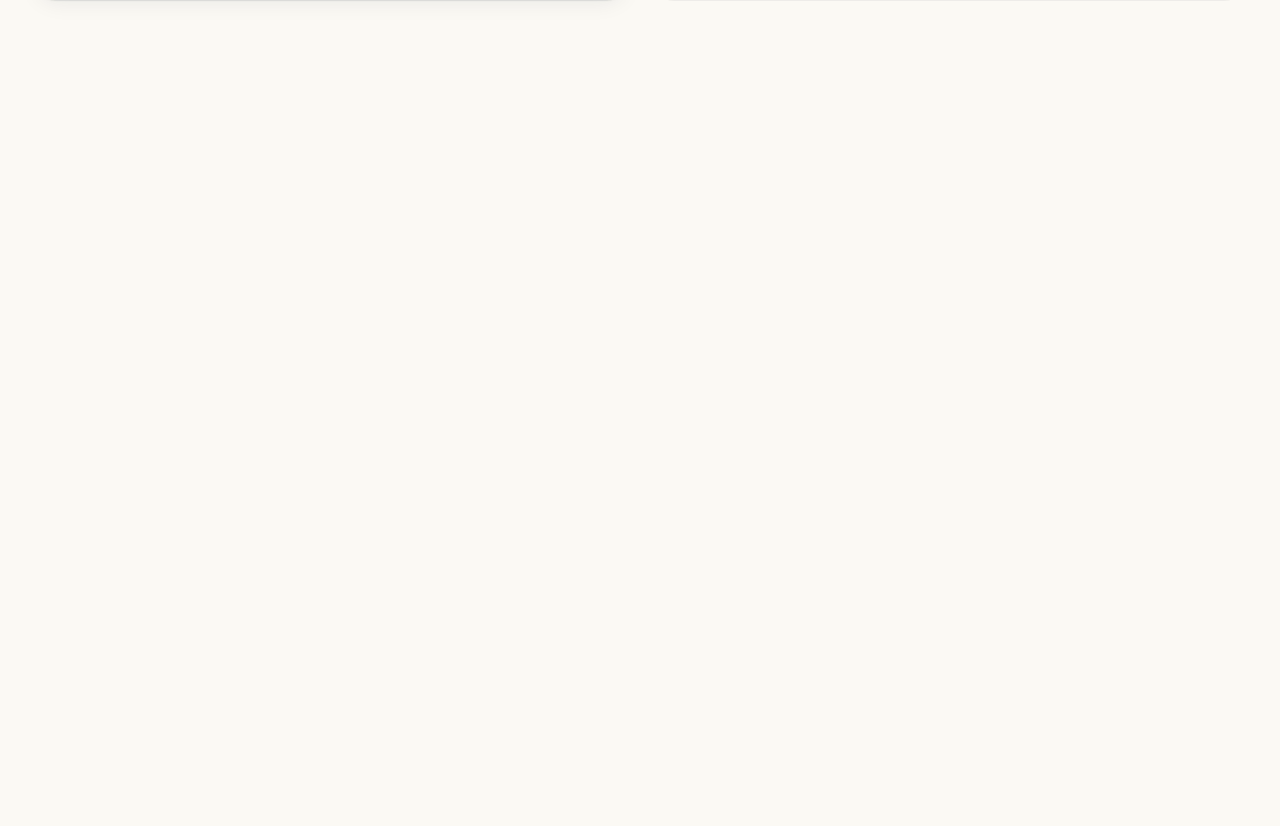
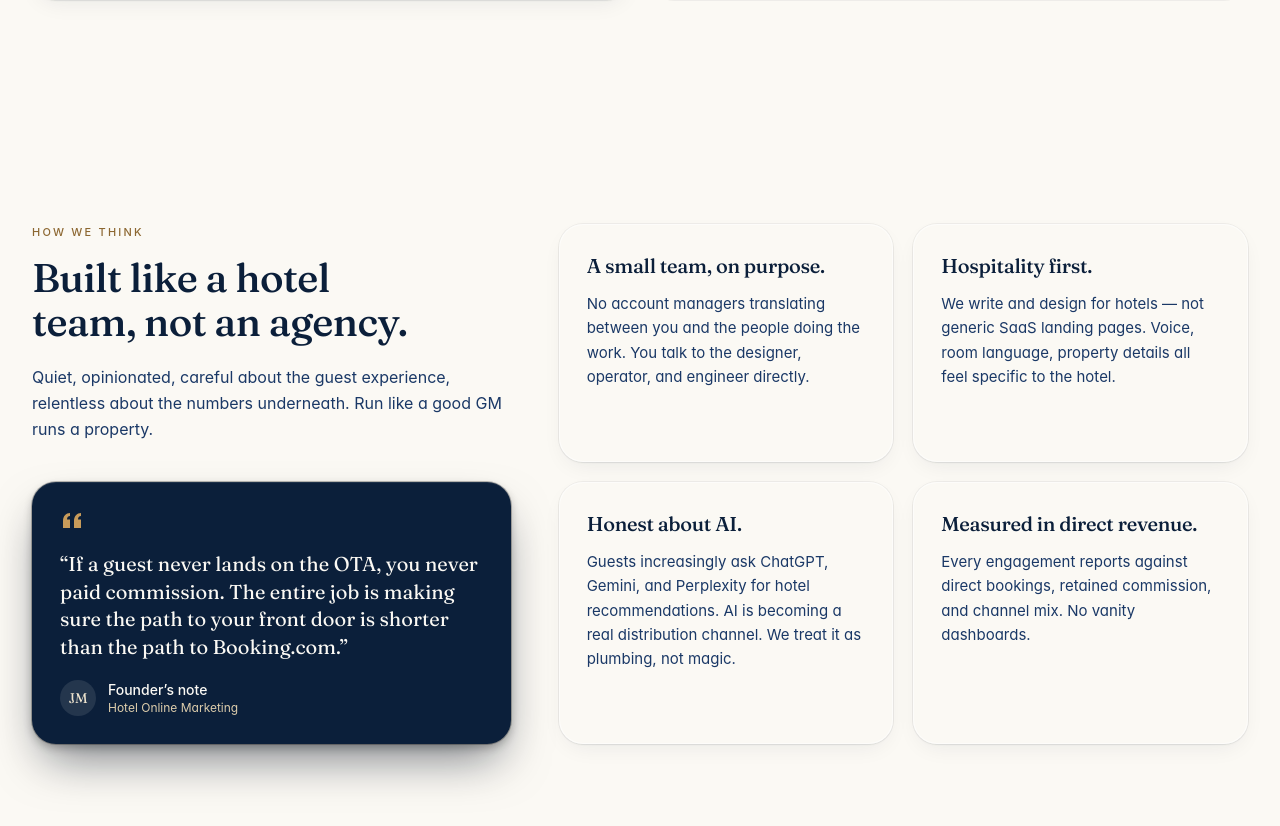
Before and after one commit to mojoro/hotel-portfolio, a React (Vite) app: page / in a window 1280 px wide. Shown: the part 7682-8508 px from the top of the page. Before the commit the page ends 7794 px from the top, so only its background shows below. Built offline with nearby package versions, Linux system fonts and the light colour scheme; a web font is replaced by a local one.

Commit message:
Add Approach philosophy section with founder pull quote

```diff
--- a/src/App.tsx
+++ b/src/App.tsx
@@ -7,6 +7,7 @@ import Services from './components/Services';
 import Process from './components/Process';
 import Portfolio from './components/Portfolio';
 import BestFit from './components/BestFit';
+import Approach from './components/Approach';
 
 export default function App() {
   return (
@@ -27,6 +28,7 @@ export default function App() {
         <Process />
         <Portfolio />
         <BestFit />
+        <Approach />
       </main>
     </div>
   );
--- /dev/null
+++ b/src/components/Approach.tsx
@@ -0,0 +1,89 @@
+export default function Approach() {
+  const points = [
+    {
+      title: 'A small team, on purpose.',
+      body: 'No account managers translating between you and the people doing the work. You talk to the designer, operator, and engineer directly.',
+    },
+    {
+      title: 'Hospitality first.',
+      body: 'We write and design for hotels — not generic SaaS landing pages. Voice, room language, property details all feel specific to the hotel.',
+    },
+    {
+      title: 'Honest about AI.',
+      body: 'Guests increasingly ask ChatGPT, Gemini, and Perplexity for hotel recommendations. AI is becoming a real distribution channel. We treat it as plumbing, not magic.',
+    },
+    {
+      title: 'Measured in direct revenue.',
+      body: 'Every engagement reports against direct bookings, retained commission, and channel mix. No vanity dashboards.',
+    },
+  ];
+
+  return (
+    <section className="relative bg-sand-50 py-24 sm:py-28">
+      <div className="mx-auto grid max-w-7xl gap-12 px-6 lg:grid-cols-12 lg:px-8">
+        <div className="lg:col-span-5">
+          <p className="text-[11px] font-medium uppercase tracking-[0.2em] text-brass-700">
+            How we think
+          </p>
+          <h2 className="mt-4 text-balance font-display text-3xl font-medium leading-[1.1] text-ink-900 sm:text-[2.5rem]">
+            Built like a hotel team, not an agency.
+          </h2>
+          <p className="mt-5 text-pretty text-base leading-relaxed text-ink-700">
+            Quiet, opinionated, careful about the guest experience, relentless
+            about the numbers underneath. Run like a good GM runs a property.
+          </p>
+
+          <figure className="mt-10 rounded-3xl bg-ink-900 p-7 text-sand-50 shadow-[var(--shadow-card-dark-hover)]">
+            <svg
+              aria-hidden
+              width="22"
+              height="20"
+              viewBox="0 0 22 20"
+              fill="none"
+              className="text-brass-500"
+            >
+              <path
+                d="M3 11C3 6 6 3 10 3V6C8 6 7 7.5 7 9.5H10V18H3V11ZM14 11C14 6 17 3 21 3V6C19 6 18 7.5 18 9.5H21V18H14V11Z"
+                fill="currentColor"
+              />
+            </svg>
+            <p className="mt-5 font-display text-xl leading-snug">
+              “If a guest never lands on the OTA, you never paid commission. The
+              entire job is making sure the path to your front door is shorter
+              than the path to Booking.com.”
+            </p>
+            <figcaption className="mt-5 flex items-center gap-3 text-sm text-sand-200">
+              <span className="grid h-9 w-9 place-items-center rounded-full bg-sand-50/10 font-display text-sm">
+                JM
+              </span>
+              <span>
+                <span className="block font-medium text-sand-50">
+                  Founder’s note
+                </span>
+                <span className="block text-xs text-sand-300">
+                  Hotel Online Marketing
+                </span>
+              </span>
+            </figcaption>
+          </figure>
+        </div>
+
+        <ul className="grid gap-5 lg:col-span-7 sm:grid-cols-2">
+          {points.map((p) => (
+            <li
+              key={p.title}
+              className="rounded-3xl bg-sand-50 p-7 shadow-card"
+            >
+              <h3 className="font-display text-xl font-medium text-ink-900">
+                {p.title}
+              </h3>
+              <p className="mt-3 text-[15px] leading-relaxed text-ink-700">
+                {p.body}
+              </p>
+            </li>
+          ))}
+        </ul>
+      </div>
+    </section>
+  );
+}
```
